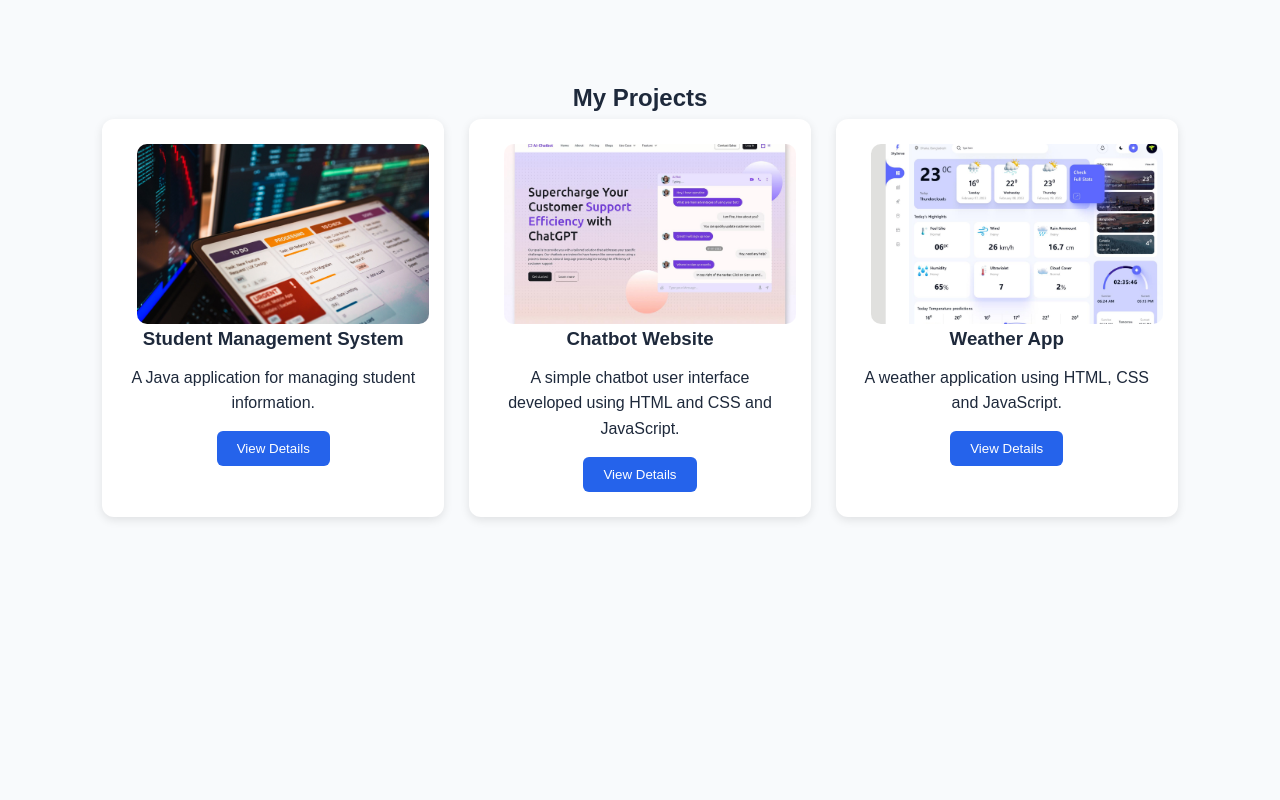
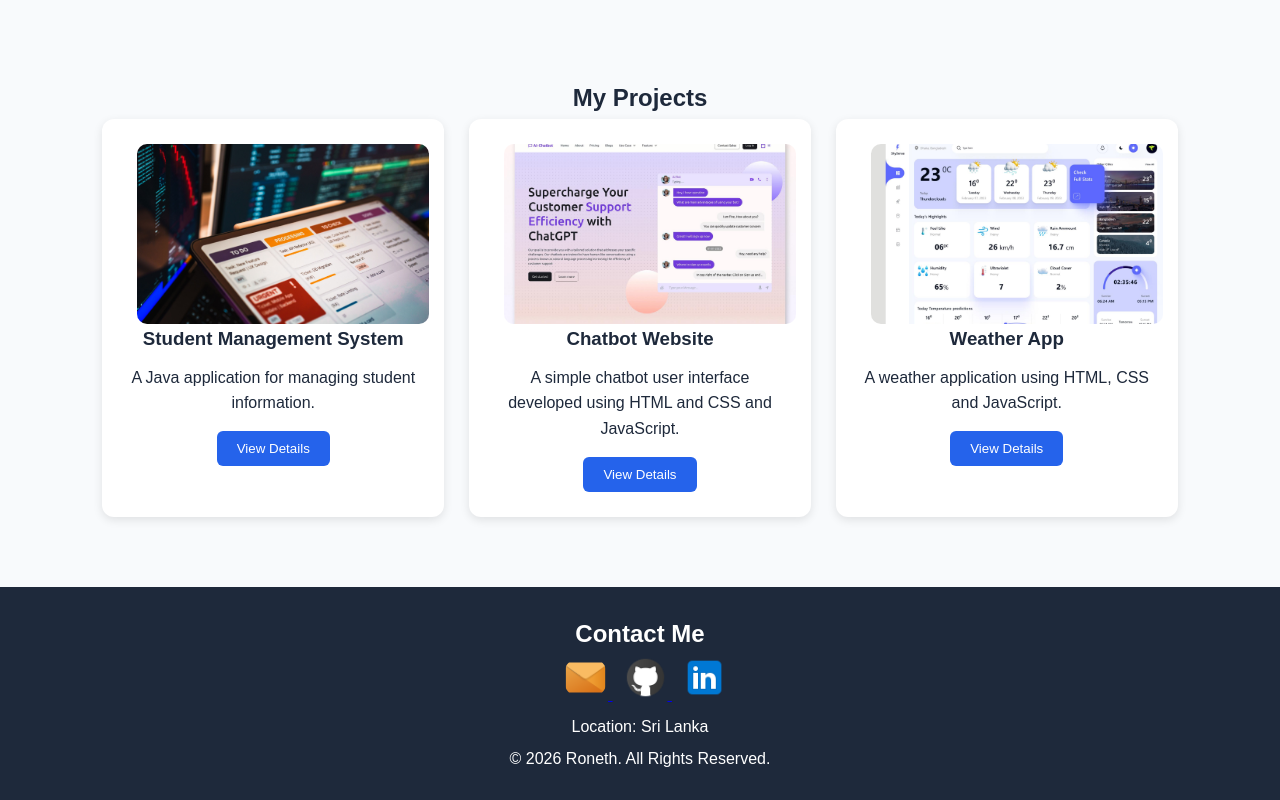
Before and after one commit to Roneth87/My-Portfolio, a plain HTML site: page index.html in a window 1280 px wide. Shown: the part 1626-2426 px from the top of the page. Before the commit the page ends 2213 px from the top, so only its background shows below. Drawn offline with Linux system fonts and the light colour scheme.

Commit message:
feat : add, contact me section

```diff
--- a/index.html
+++ b/index.html
@@ -169,16 +169,31 @@
 
 
 
+        <!-- Contact section -------------->
+
+        <section id="contact" class="contact">
+
+         <h1>Contact Me</h1>
+
+            <a href="mailto : ronethmethnada@gmail.com">
+                <img src="assets\img\mail.png" alt="mail">
+            </a>
 
 
+            <a href="https://github.com/Roneth87" target="_blank">
+                <img src="assets\img\github (1).png" alt="GitHub Logo">
+            </a>
+
+            <a href="https://www.linkedin.com/in/roneth-methnada/" target="_blank">
+                <img src="assets\img\linkdin.png" alt="Linkdin Logo">
+            </a>
+            <p>Location: Sri Lanka</p>
+
+            <p>© 2026 Roneth. All Rights Reserved.</p>
+
+        </section>
 
     </main>
-
-
-
-
-
-
 
     <script src="app.js"></script>
 </body>
--- a/style.css
+++ b/style.css
@@ -217,3 +217,25 @@ img {
     cursor: pointer;
 
 }
+
+.contact {
+    padding: 25px;
+    text-align: center;
+    background-color: #1e293b;
+    color: white;
+    line-height: 2;
+
+}
+
+.contact h1 {
+    max-width: 700px;
+    margin: auto;
+    line-height: 1.8;
+
+}
+
+.contact img {
+    width: 45px;
+    height: 45px;
+    transition: 0.3s;
+}
```
Also changed, not shown: assets/img/github (1).png (added), assets/img/linkdin.png (added), assets/img/mail.png (added).
